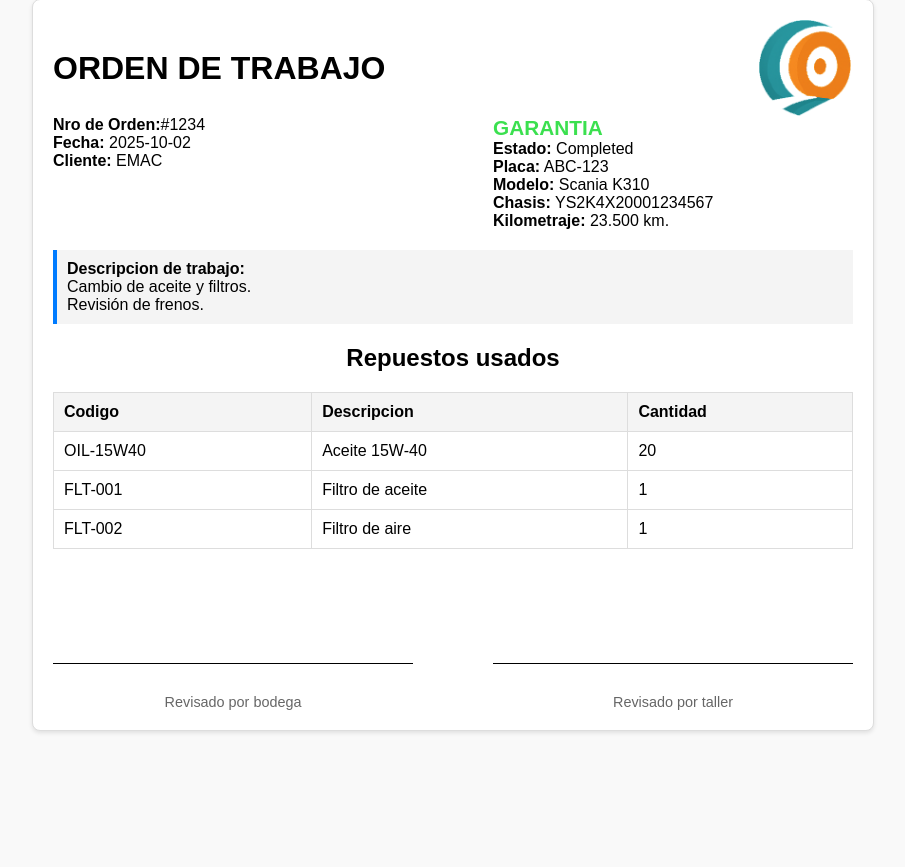
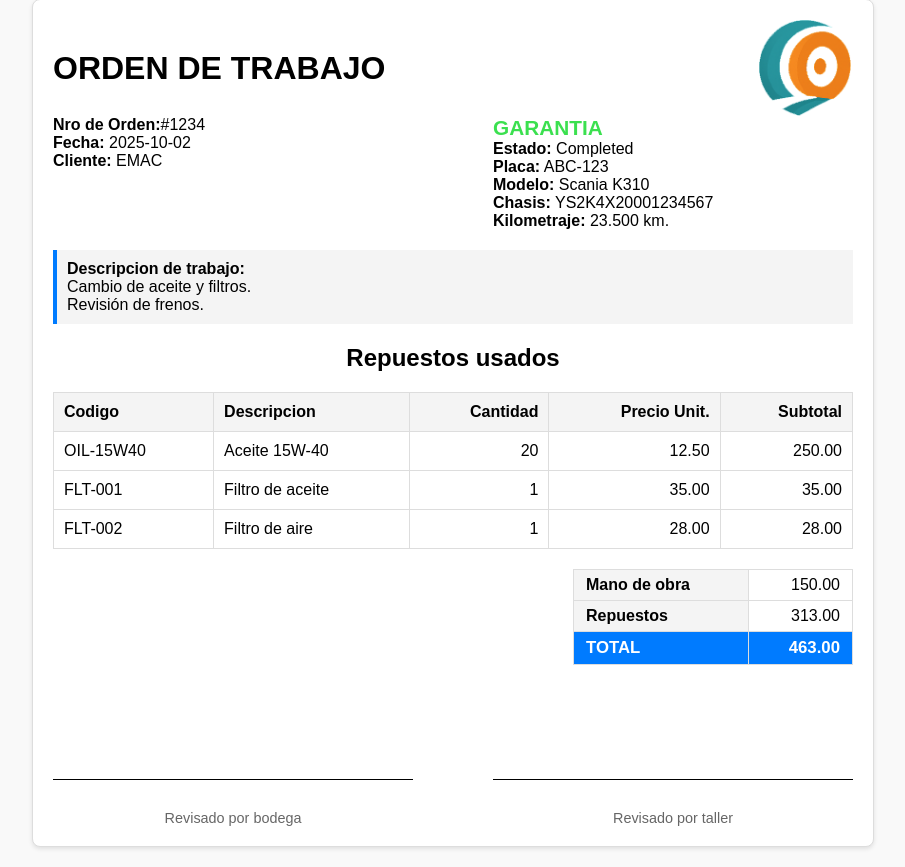
Before and after one commit to josmanuelsandrea/html-to-pdf-microservice, a FastAPI app: page /preview in a window 1280 px wide. Shown: the part 21-888 px from the top of the page, without its empty margins (187-1092 px from the left). Before the commit the page ends 754 px from the top, so only its background shows below. Run offline with FastAPI, Linux system fonts and the light colour scheme.

Commit message:
Updated with prices

```diff
--- a/templates/example.review.html
+++ b/templates/example.review.html
@@ -115,6 +115,45 @@
             color: #3be04f;
             font-size: 1.3em;
         }
+
+        .cost-summary {
+            margin-top: 10px;
+            display: flex;
+            justify-content: flex-end;
+        }
+
+        .cost-summary table {
+            width: auto;
+            min-width: 280px;
+            margin: 0;
+            border-collapse: collapse;
+        }
+
+        .cost-summary td {
+            padding: 6px 12px;
+            border: 1px solid #ddd;
+        }
+
+        .cost-summary .cost-label {
+            text-align: left;
+            background-color: #f4f4f4;
+            font-weight: bold;
+        }
+
+        .cost-summary .cost-value {
+            text-align: right;
+        }
+
+        .cost-summary .total-row td {
+            background-color: #007bff;
+            color: #fff;
+            font-weight: bold;
+            font-size: 1.05em;
+        }
+
+        td.text-right {
+            text-align: right;
+        }
     </style>
 </head>
 
@@ -154,7 +193,9 @@
                     <tr>
                         <th>Codigo</th>
                         <th>Descripcion</th>
-                        <th>Cantidad</th>
+                        <th style="text-align:right;">Cantidad</th>
+                        <th style="text-align:right;">Precio Unit.</th>
+                        <th style="text-align:right;">Subtotal</th>
                     </tr>
                 </thead>
                 <tbody>
@@ -162,10 +203,29 @@
                     <tr>
                         <td>{{ spare_part.Code }}</td>
                         <td>{{ spare_part.Description }}</td>
-                        <td>{{ spare_part.Quantity }}</td>
+                        <td class="text-right">{{ spare_part.Quantity }}</td>
+                        <td class="text-right">{{ spare_part.UnitPrice }}</td>
+                        <td class="text-right">{{ spare_part.Subtotal }}</td>
                     </tr>
                     {% endfor %}
                 </tbody>
+            </table>
+        </div>
+
+        <div class="cost-summary">
+            <table>
+                <tr>
+                    <td class="cost-label">Mano de obra</td>
+                    <td class="cost-value">{{ LaborCost }}</td>
+                </tr>
+                <tr>
+                    <td class="cost-label">Repuestos</td>
+                    <td class="cost-value">{{ PartsCost }}</td>
+                </tr>
+                <tr class="total-row">
+                    <td class="cost-label">TOTAL</td>
+                    <td class="cost-value">{{ TotalCost }}</td>
+                </tr>
             </table>
         </div>
         <div class="footer">
--- a/tools/data.py
+++ b/tools/data.py
@@ -3,13 +3,15 @@ from typing import Dict, Any
 from zoneinfo import ZoneInfo
 
 # Importa tu helper de miles
-from tools.dotstring import add_dots_to_number
+from tools.dotstring import add_dots_to_number, format_currency
 
 def preprocess_payload(data: Dict[str, Any]) -> Dict[str, Any]:
     """
     Ajusta campos del payload:
     - Reemplaza \n por <br> en Description
     - Formatea Kilometers con puntos de miles (si existe)
+    - Formatea LaborCost, PartsCost, TotalCost como moneda
+    - Formatea UnitPrice y Subtotal de cada item en SpareList
     """
     d = dict(data)  # copia superficial
 
@@ -20,12 +22,25 @@ def preprocess_payload(data: Dict[str, Any]) -> Dict[str, Any]:
     kms = d.get("Kilometers")
     if kms is not None:
         try:
-            # por si llega como string
             kms_int = int(str(kms).replace(".", "").replace(",", ""))
             d["Kilometers"] = add_dots_to_number(kms_int)
         except Exception:
-            # si no se puede convertir, lo dejamos como vino
             pass
+
+    for cost_field in ("LaborCost", "PartsCost", "TotalCost"):
+        if d.get(cost_field) is not None:
+            d[cost_field] = format_currency(d[cost_field])
+
+    spare_list = d.get("SpareList")
+    if isinstance(spare_list, list):
+        formatted_spares = []
+        for item in spare_list:
+            item = dict(item)
+            for price_field in ("UnitPrice", "Subtotal"):
+                if item.get(price_field) is not None:
+                    item[price_field] = format_currency(item[price_field])
+            formatted_spares.append(item)
+        d["SpareList"] = formatted_spares
 
     return d
 
@@ -57,9 +72,12 @@ def sample_data(request) -> Dict[str, Any]:
         "Description": "Cambio de aceite y filtros.<br>Revisión de frenos.",
         "ImagePath": image_path_for_preview(request),
         "SpareList": [
-            {"Code": "OIL-15W40", "Description": "Aceite 15W-40", "Quantity": 20},
-            {"Code": "FLT-001", "Description": "Filtro de aceite", "Quantity": 1},
-            {"Code": "FLT-002", "Description": "Filtro de aire", "Quantity": 1},
+            {"Code": "OIL-15W40", "Description": "Aceite 15W-40",   "Quantity": 20, "UnitPrice": "12.50",  "Subtotal": "250.00"},
+            {"Code": "FLT-001",   "Description": "Filtro de aceite", "Quantity": 1,  "UnitPrice": "35.00",  "Subtotal": "35.00"},
+            {"Code": "FLT-002",   "Description": "Filtro de aire",   "Quantity": 1,  "UnitPrice": "28.00",  "Subtotal": "28.00"},
         ],
+        "LaborCost": "150.00",
+        "PartsCost": "313.00",
+        "TotalCost": "463.00",
         "PrintTimestamp": datetime.now().strftime("%Y-%m-%d %H:%M:%S"),
     }
--- a/tools/dotstring.py
+++ b/tools/dotstring.py
@@ -1,3 +1,19 @@
+def format_currency(value) -> str:
+    """
+    Formatea un valor numérico como moneda con separador de miles (.)
+    y dos decimales separados por coma.
+    Ej: 1234.56 -> "$ 1.234,56"
+    """
+    try:
+        amount = float(str(value).replace(",", "."))
+    except (ValueError, TypeError):
+        return str(value)
+
+    integer_part = int(amount)
+    cents = round((amount - integer_part) * 100)
+    return f"$ {add_dots_to_number(integer_part)},{cents:02d}"
+
+
 def add_dots_to_number(number):
     """
     Adds a dot every three digits in the given number.
```
